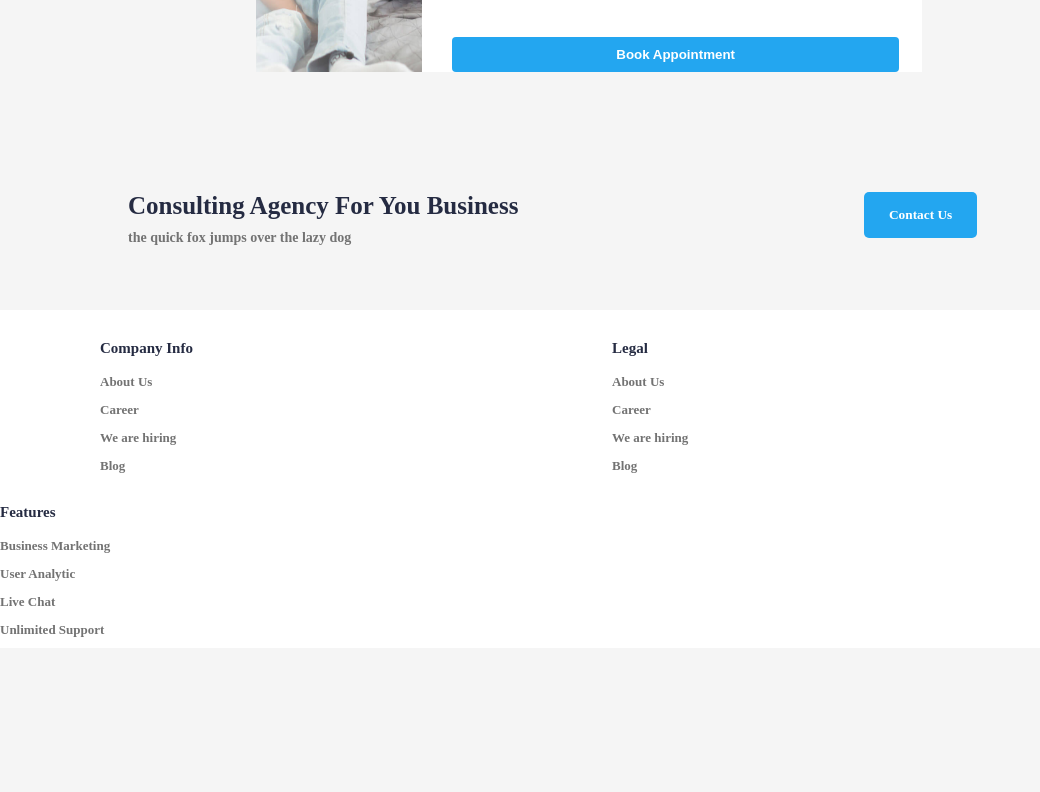
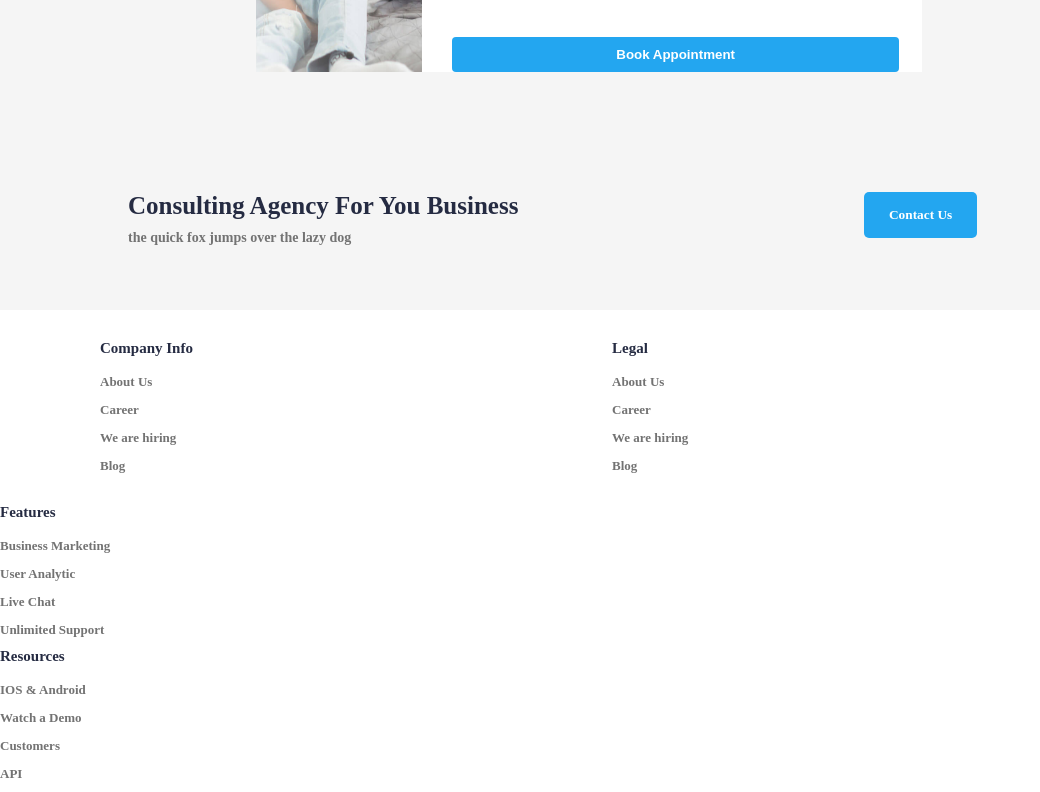
Before and after one commit to GeoffreyGichaga/TrippleGInsurance, a plain HTML site: page index.html in a window 1280 px wide. Shown: the part 3867-4659 px from the top of the page, without its empty margins (0-1040 px from the left). Before the commit the page ends 4515 px from the top, so only its background shows below. Drawn offline with Linux system fonts and the light colour scheme; a web font is replaced by a local one.

Commit message:
this will add resources list to the footer

```diff
--- a/index.html
+++ b/index.html
@@ -654,6 +654,28 @@
 
             <!--End of Features-->
 
+            <!--Resources-->
+            <div class="foot1">
+                <h4>Resources</h4>
+                <ul>
+                    <li>
+                        <a href="#">IOS & Android</a>
+                    </li>
+                    <li>
+                        <a href="#">Watch a Demo</a>
+                    </li>
+                    <li>
+                        <a href="#">Customers</a>
+                    </li>
+                    <li>
+                        <a href="#">API</a>
+                    </li>
+                </ul>
+
+            </div>
+            <!--End of Resources-->
+
+
 
 
 
```
Lines whose indentation alone changed are shown as unchanged.
